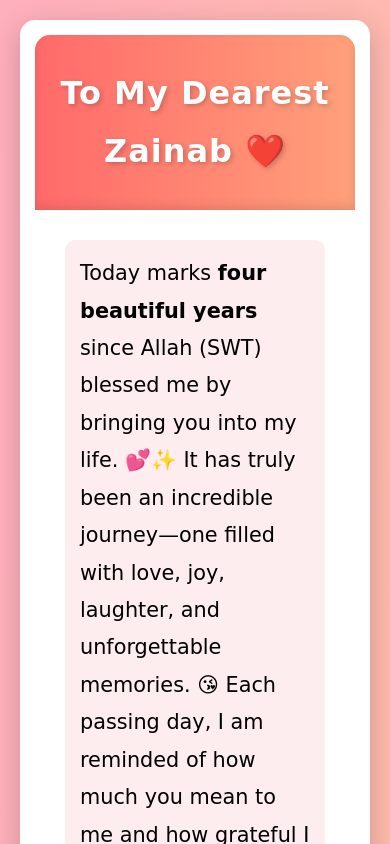
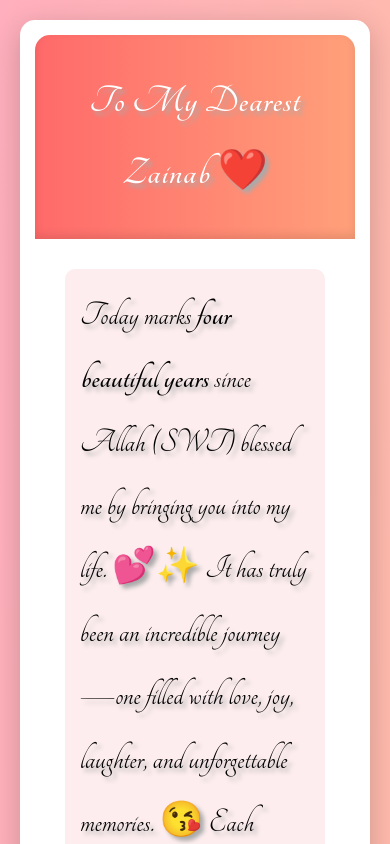
Before and after one commit to AnDexBlaq/love, a plain HTML site: page index.html in a window 390 px wide. Shown: the top 844 px of the page. Drawn offline with Linux system fonts and the light colour scheme.

Commit message:
Update style.css

```diff
--- a/style.css
+++ b/style.css
@@ -6,9 +6,9 @@
 }
 
 body {
-    font-family: 'Dancing Script', cursive; /* Romantic font */
+    font-family: 'Tangerine', serif; /* Elegant and romantic font */
     background: linear-gradient(to bottom right, #ffafbd, #ffc3a0);
-    color: #000; /* Black font color for all text */
+    color: #000; /* Black font color */
     line-height: 1.8;
     overflow-x: hidden;
     animation: fadeIn 2s ease-in-out;
@@ -35,13 +35,13 @@ body {
     border-radius: 15px 15px 0 0;
     box-shadow: inset 0 -4px 10px rgba(0, 0, 0, 0.1);
     animation: slideDown 1.5s ease-in-out;
+    text-shadow: 4px 4px 4px #aaa; /* Text shadow for header */
 }
 
 .header h1 {
-    font-size: 2.8rem;
+    font-size: 3.5rem; /* Slightly larger font for elegance */
     font-weight: bold;
     letter-spacing: 1px;
-    text-shadow: 2px 2px 5px rgba(0, 0, 0, 0.2);
 }
 
 /* Message Section */
@@ -84,10 +84,11 @@ body {
 /* Common Paragraph Styling */
 .message p {
     margin-bottom: 20px;
-    font-size: 1.3rem;
+    font-size: 2.2rem; /* Large and flowing font size */
     animation: fadeInUp 1.2s ease-in-out;
-    font-family: 'Dancing Script', cursive; /* Romantic font for paragraphs */
+    font-family: 'Tangerine', serif; /* Romantic font */
     color: #000; /* Black font color */
+    text-shadow: 4px 4px 4px #aaa; /* Text shadow for all paragraphs */
 }
 
 /* Footer */
@@ -99,11 +100,12 @@ body {
     border-radius: 0 0 15px 15px;
     box-shadow: inset 0 4px 10px rgba(0, 0, 0, 0.1);
     animation: fadeIn 1s ease-in-out;
+    text-shadow: 4px 4px 4px #aaa; /* Text shadow for footer */
 }
 
 .footer p {
     margin-bottom: 10px;
-    font-size: 1.2rem;
+    font-size: 1.8rem;
 }
 
 /* Animations */
@@ -148,10 +150,10 @@ body {
     }
 
     .header h1 {
-        font-size: 2rem;
+        font-size: 2.5rem;
     }
 
     .footer p {
-        font-size: 1rem;
+        font-size: 1.4rem;
     }
 }
```
